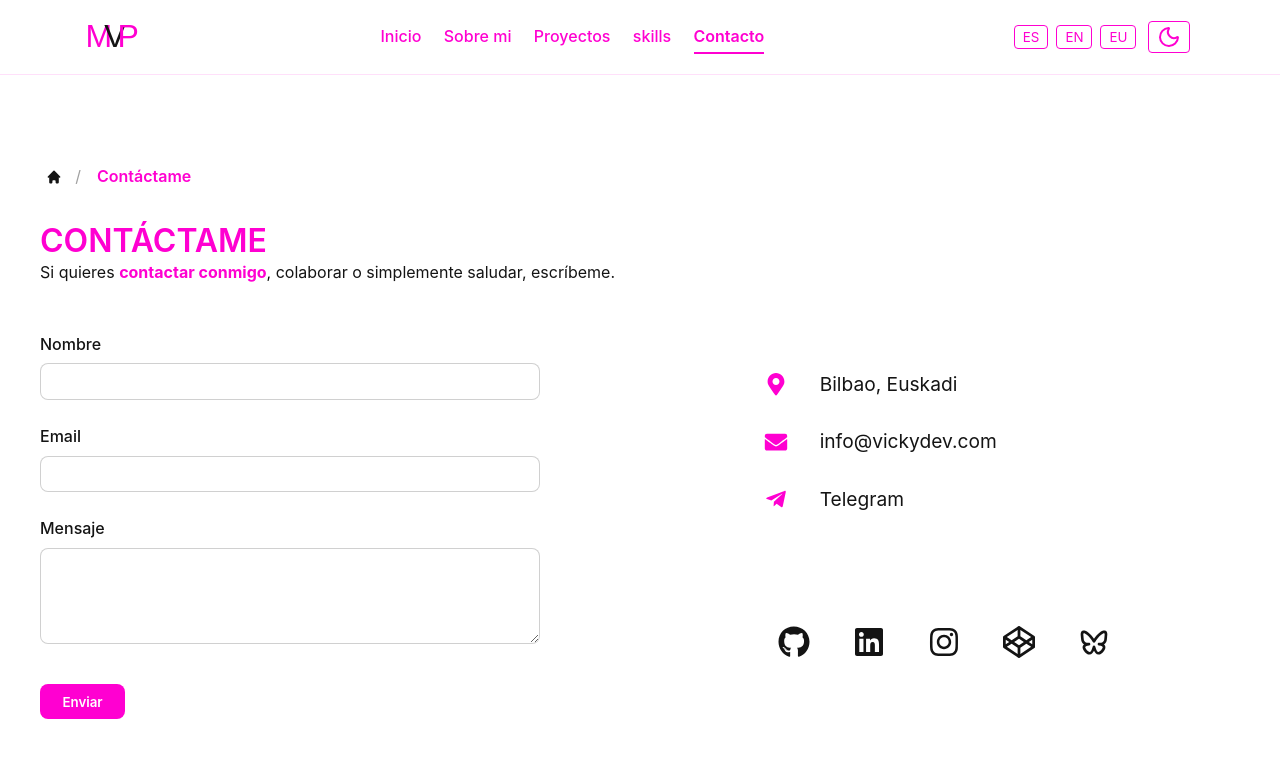
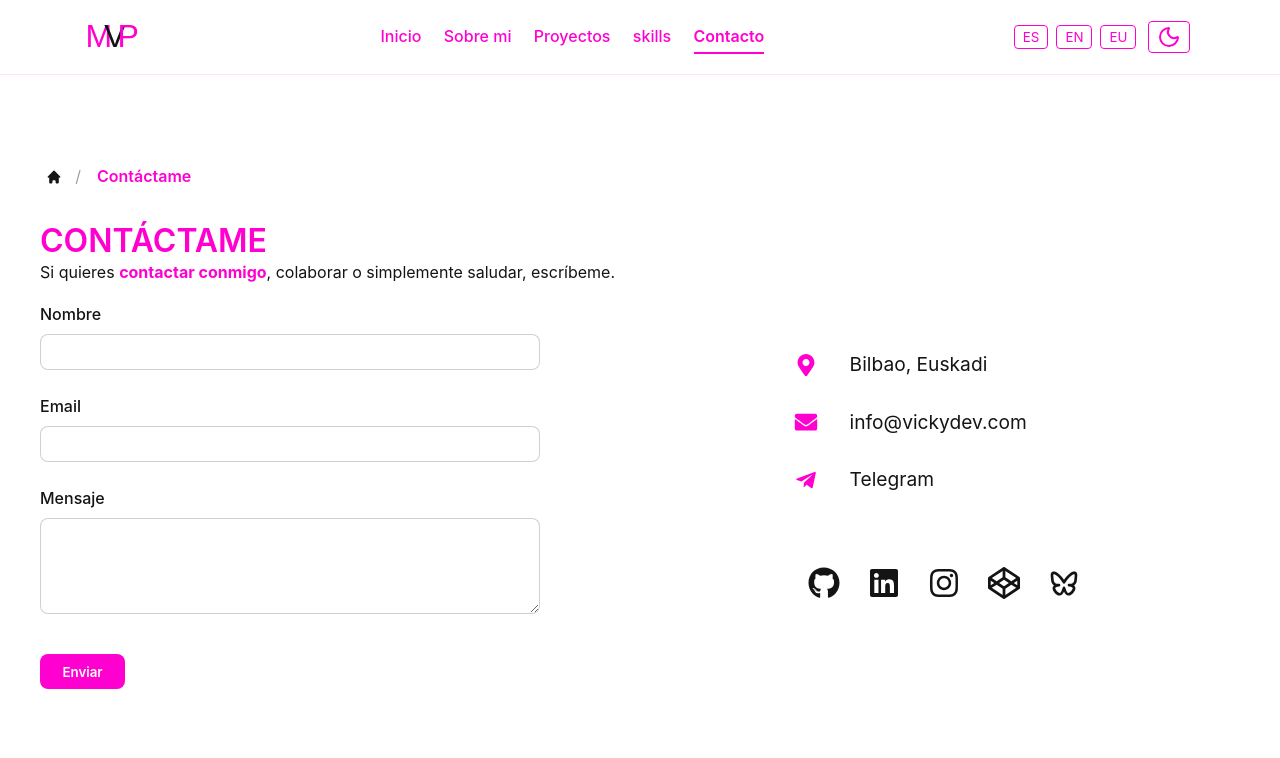
Before and after one commit to vickypineli/porfolio-vicky, a React (Vite) app: page /contact in a window 1280 px wide. Shown: the top 758 px of the page. Built offline with nearby package versions, Linux system fonts and the light colour scheme.

Commit message:
refactoring margins  in contacPage

```diff
--- a/src/pages/ContactPage/ContactPage.module.scss
+++ b/src/pages/ContactPage/ContactPage.module.scss
@@ -46,7 +46,7 @@
 .contactList {
   list-style: none;
   padding: 0;
-  margin: 50px 0;
+  margin: 10px 0;
 }
 
 .listItem {
@@ -114,8 +114,8 @@
 }
 
 .copyright {
-  margin-top: 3rem;
+  margin-top: 2rem;
   text-align: center;
-  font-size: 1.2rem;
+  font-size: 1rem;
   color:rgba(255, 255, 255, 0.2);
 }
```
